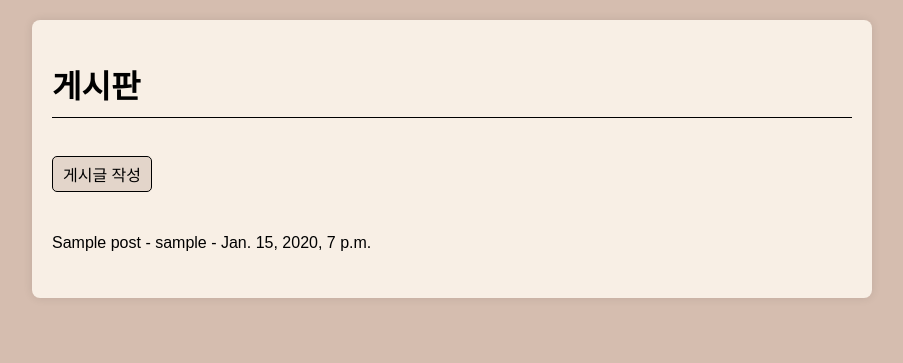
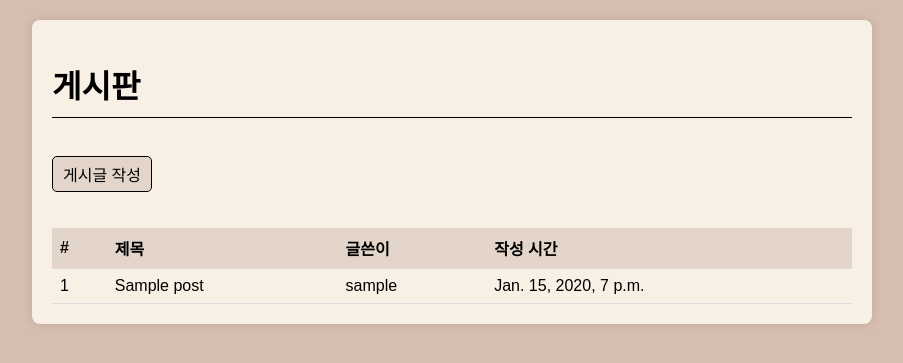
Before and after one commit to LABYRINTH3/NEW_BulletinBoard, a Django app: page /board/ in a window 1280 px wide. Shown: the top 363 px of the page, without its empty margins (188-1091 px from the left). Run offline with Django 5.2, Linux system fonts and the light colour scheme; tables that the repository leaves empty hold one stand-in row (values such as "Sample post").

Commit message:
update colors & board table

```diff
--- a/accounts/views.py
+++ b/accounts/views.py
@@ -1,3 +1,4 @@
+from django import forms
 from django.shortcuts import render, redirect
 from django.contrib import messages
 from .forms import UserLoginForm, UserSignupForm
--- a/bulletinBoard/urls.py
+++ b/bulletinBoard/urls.py
@@ -26,5 +26,5 @@ urlpatterns = [
     path('create/<int:user_id>/', create_post, name='create_post'),
     path('post/<int:post_id>/', post_detail, name='post_detail'),
     path('board/', board, name='board'),
-    path('', home),
+    path('', home, name='home'),
 ]
--- a/templates/pages/board.html
+++ b/templates/pages/board.html
@@ -3,7 +3,7 @@
 <head>
     <meta charset="UTF-8">
     <meta name="viewport" content="width=device-width, initial-scale=1.0">
-    <title>Board</title>
+    <title>게시판</title>
     <style>
         /* General styles for the entire page */
         body {
@@ -42,18 +42,19 @@
         .create-post a:hover {
             text-decoration: underline; /* Add underline on hover */
         }
-        /* List styles */
-        ul {
-            list-style-type: none; /* Remove bullet points from the list */
-            padding: 0; /* Remove default padding */
+        /* Table styles */
+        table {
+            width: 100%; /* Make the table fill its container */
+            border-collapse: collapse; /* Collapse the borders between cells */
+            margin-top: 20px; /* Add some space above the table */
         }
-        /* List item styles */
-        li {
-            border-bottom: 1px solid #ddd; /* Add a bottom border to each list item */
-            padding: 10px 0; /* Add some vertical padding to each list item */
+        th, td {
+            padding: 8px; /* Add padding inside table cells */
+            text-align: left; /* Align text to the left within cells */
+            border-bottom: 1px solid #ddd; /* Add a bottom border to table cells */
         }
-        li:last-child {
-            border-bottom: none; /* Remove the bottom border from the last list item */
+        th {
+            background-color: #E3D5CA; /* Set background color for table header cells */
         }
         /* Link styles */
         a {
@@ -69,20 +70,32 @@
     <!-- Main content container -->
     <div class="container">
         <!-- Heading -->
-        <h1>게시판</h1>
+        <h1><a href="{% url 'home' %}">게시판</a></h1>
         <!-- Link to create a new post -->
         <p class="create-post">
             <a href="{% url 'login' %}" style="color: #000;">게시글 작성</a>
         </p>
         <!-- List of posts -->
-        <ul>
-            {% for post in posts %}
-                <li>
-                    <!-- Link to view post details -->
-                    <a href="{% url 'post_detail' post_id=post.id %}">{{ post.title }}</a> - {{ post.author }} - {{ post.created_at }}
-                </li>
-            {% endfor %}
-        </ul>
+        <table>
+            <thead>
+                <tr>
+                    <th>#</th>
+                    <th>제목</th>
+                    <th>글쓴이</th>
+                    <th>작성 시간</th>
+                </tr>
+            </thead>
+            <tbody>
+                {% for post in posts %}
+                    <tr>
+                        <td>{{ post.id }}</td>
+                        <td><a href="{% url 'post_detail' post_id=post.id %}">{{ post.title }}</a></td>
+                        <td>{{ post.author }}</td>
+                        <td>{{ post.created_at }}</td>
+                    </tr>
+                {% endfor %}
+            </tbody>
+        </table>
     </div>
 </body>
 </html>
```
Also changed, not shown: accounts/forms.py (+11 -2 lines), templates/account/create_account.html (+5 -2 lines), accounts/migrations/0004_alter_customuser_username.py (added).
